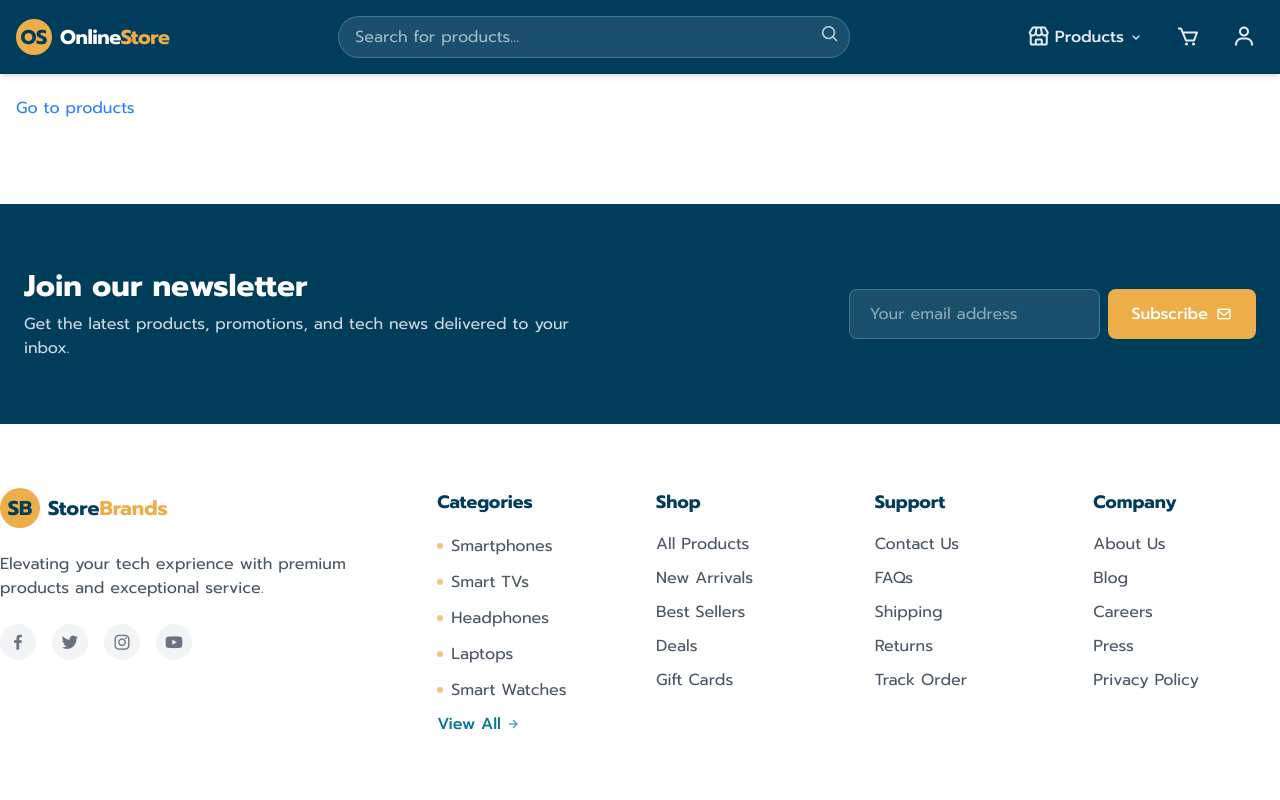
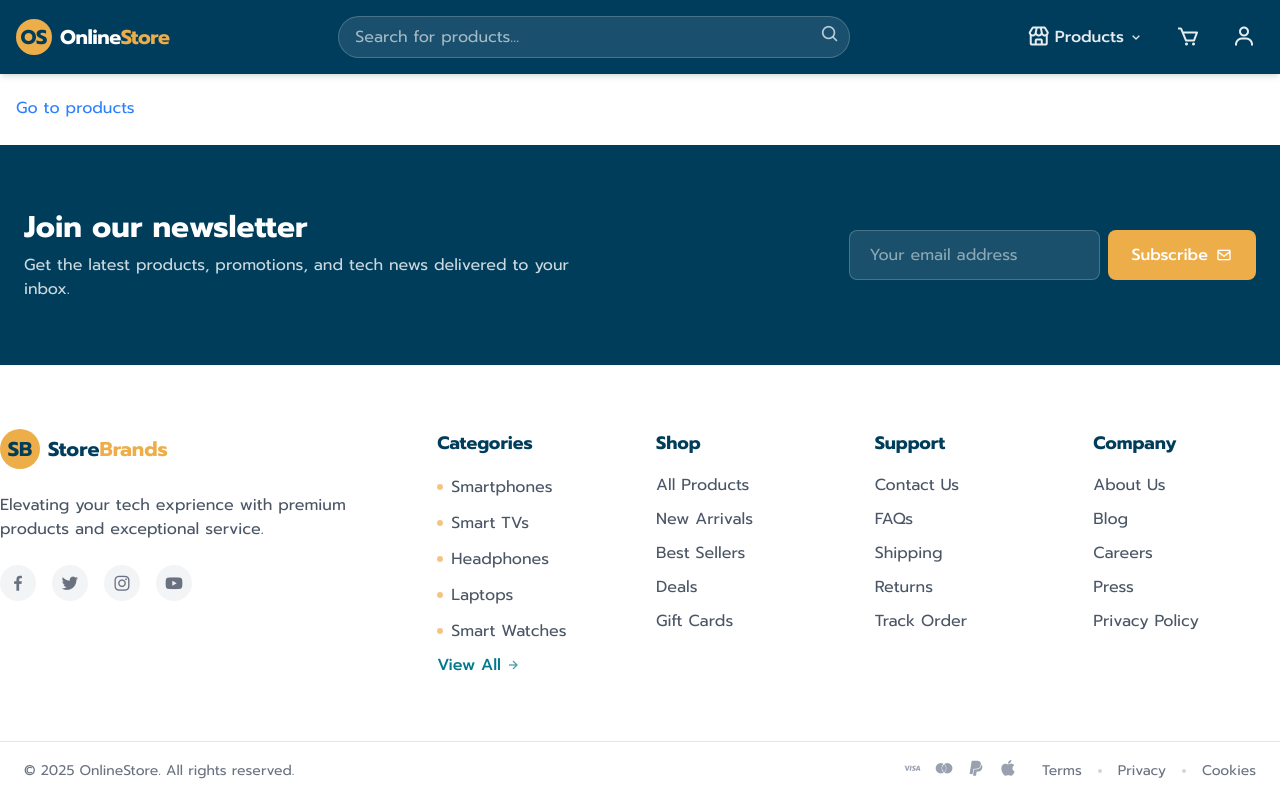
Before and after one commit to MaxShirinzad/NextJS-15-Online-Store-2, a Next.js app: page / in a window 1280 px wide. Built offline with nearby package versions, Linux system fonts and the light colour scheme.

Commit message:
Footer terms section

```diff
--- a/src/app/components/Footer.tsx
+++ b/src/app/components/Footer.tsx
@@ -2,6 +2,8 @@ import Link from "next/link";
 import { categories } from "../data/products";
 
 export default function Footer() {
+    const currentYear = new Date().getFullYear()
+    const companyName = 'OnlineStore'
     return (
         <footer>
             {/* Newsletter Section */}
@@ -141,9 +143,43 @@ export default function Footer() {
                             )}
                         </ul>
                     </div>
-
                 </div>
             </div>
+
+            {/* Bottom Bar */}
+            <div className="border-t border-gray-200">
+                <div className="max-w-7xl mx-auto px-6 py-4">
+                    <div className="flex flex-col md:flex-row justify-between items-center">
+                        <div className="text-gray-500 text-sm mb-4 md:mb-0">
+                            &copy; {currentYear} OnlineStore. All rights reserved.
+                        </div>
+                        <div className="flex items-center">
+                            <div className="hidden sm:flex items-center mr-6 space-x-3">
+                                {['Visa', 'MasterCard', 'PayPal', 'Apple'].map((method) => (
+                                    <div className="text-gray-400" key={method}>
+                                        <i className={`bx bxl-${method.toLowerCase()} text-xl`} />
+                                    </div>
+                                ))}
+                            </div>
+
+                            <div className="flex space-x-4 items-center">
+                                <a href="#" className="text-sm text-gray-500 hover:text-[#003d5b]">
+                                    Terms
+                                </a>
+                                <span className="w-1 h-1 rounded-full bg-gray-300"></span>
+                                <a href="#" className="text-sm text-gray-500 hover:text-[#003d5b]">
+                                    Privacy
+                                </a>
+                                <span className="w-1 h-1 rounded-full bg-gray-300"></span>
+                                <a href="#" className="text-sm text-gray-500 hover:text-[#003d5b]">
+                                    Cookies
+                                </a>
+                            </div>
+                        </div>
+                    </div>
+                </div>
+            </div>
+
         </footer>
     );
 }
```
